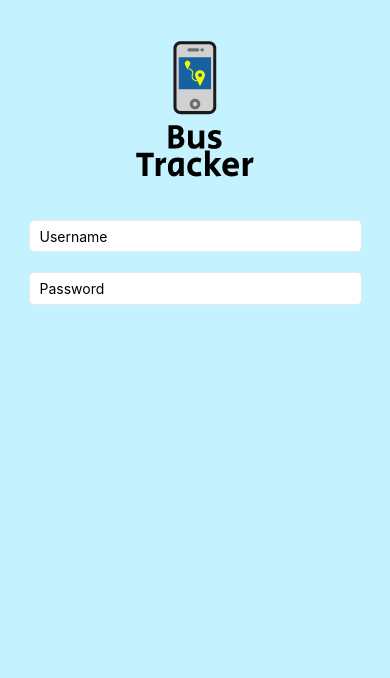
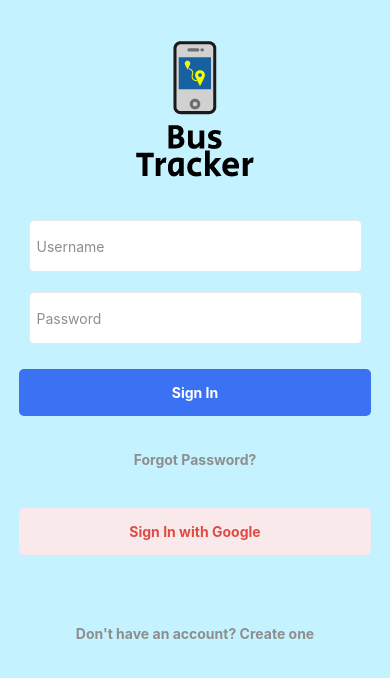
Before and after one commit to imkrish513/Bus_Tracker, a React Native app: screen / in a window 390 px wide. Shown: the top 678 px of the page. Built offline with nearby package versions, Linux system fonts and the light colour scheme.

Commit message:
Signin and out

```diff
--- a/App.js
+++ b/App.js
@@ -2,6 +2,7 @@ import { StatusBar } from 'expo-status-bar'
 import React from 'react';
 import { StyleSheet, Text, View, SafeAreaView } from 'react-native';
 import SignInScreen from './Src/Screens/Sign_In/SignInScreen';
+import SignUpScreen from './Src/Screens/Sign_Up/SignUpScreen';
 
 const App = ()=> {
   return (
--- a/Src/Components/CustomButton/CustomButton.js
+++ b/Src/Components/CustomButton/CustomButton.js
@@ -1,15 +1,61 @@
 import React from 'react'
-import {View, Image, StyleSheet, Text, TextInput} from 'react-native'
+import {View, Image, StyleSheet, Text, TextInput, Pressable} from 'react-native'
 
-const CustomButton = ()=>{
+const CustomButton = ({onPress, text, type = "PRIMARY", bgColor,fgcolor})=>{
     return(
-        <View style = {styles.container}>
-        </View>
+        <Pressable
+        onPress = {onPress}
+        style = {[styles.container, styles[`${type}`],
+        bgColor ? {backgroundColor:bgColor} : {}
+
+        ]}>
+
+        <Text style = {[styles.container, styles[`text_${type}`],
+        fgcolor ? {color:fgcolor}: {}
+        ]}>
+          {text}
+        </Text>
+        </Pressable>
     )
 }
 const styles = StyleSheet.create({
-    container:{
+    PRIMARY:{
+      backgroundColor:"#3B71F3",
+        width:'95%',
+        padding:15,
+        marginTop:15,
+        marginVertical:10,
+        alignItems:"center",
 
+        borderRadius:5,
+    },
+    TERTIARY:{
+        width:'95%',
+        padding:15,
+        marginVertical:10,
+        alignItems:"center",
+
+        borderRadius:5,
+    },
+    SECONDARY:{
+        width:'95%',
+        padding:15,
+        marginVertical:45,
+        alignItems:"center",
+
+        borderRadius:5,
+    },
+    text_TERTIARY:{
+      fontWeight:'bold',
+      color:'#8e8e8e'
+    },
+    text_PRIMARY:{
+      fontWeight:'bold',
+      color:'white'
+    },
+     text_SECONDARY:{
+      fontWeight:'bold',
+      color:'#8e8e8e'
     },
 })
 
--- a/Src/Components/CustomInput/CustomInput.js
+++ b/Src/Components/CustomInput/CustomInput.js
@@ -1,13 +1,15 @@
 import React from 'react'
 import {View, Image, StyleSheet, Text, TextInput} from 'react-native'
 
-const CustomInput = ({value, setValue, placeholder, secureTextEntry})=>{
+const CustomInput = ({value, setValue, placeholder, secureTextEntry, color})=>{
     return(
         <View style = {styles.container}>
-            <TextInput    style = {styles.input}
+            <TextInput
+            style = {styles.input}
             value={value}
             onChangeText = {setValue}
              placeholder= {placeholder}
+             placeholderTextColor = {color}
              secureTextEntry = {secureTextEntry}
           />
         </View>
@@ -17,20 +19,21 @@ const styles = StyleSheet.create({
     container:{
         backgroundColor:'white',
         width: '90%',
-        height:'10%',
         borderColor:"#e8e8e8",
         borderWidth:1,
         borderRadius:5,
-
-        paddingHorizontal:10,
+        placeholderTextColor:'black',
+        paddingHorizontal:7,
         marginVertical:10,
 
     },
     input:{
 
-            height: 40,
+            height: 50,
             width: 250,
             borderRadius: 5,
+            color:'#8e8e8e'
+
     }
 })
 
--- a/Src/Screens/Sign_In/SignInScreen.js
+++ b/Src/Screens/Sign_In/SignInScreen.js
@@ -1,52 +1,100 @@
-import React, {useState} from 'react'
-import { View, Text, Image, StyleSheet, useWindowDimensions } from 'react-native'
-import Logo from '../../../assets/images/Logo.png'
-import CustomInput from '../../Components/CustomInput'
+import React, { useState } from 'react';
+import {
+  View,
+  Text,
+  Image,
+  StyleSheet,
+  ScrollView,
+  useWindowDimensions,
+} from 'react-native';
+import Logo from '../../../assets/images/Logo.png';
+import CustomInput from '../../Components/CustomInput';
+import CustomButton from '../../Components/CustomButton/CustomButton';
 
+const SignInScreen = () => {
+  const [username, setUsername] = useState('');
+  const [password, setPassword] = useState('');
 
-const SignInScreen = () =>{
-    const [username,setUsername] = useState('');
-    const [password,setPassword] = useState('');
+  const { height } = useWindowDimensions();
+  const OnSignInPressed = () => {
+      console.warn("Sign In Pressed")
+  }
 
-    const {height} = useWindowDimensions();
+  const OnForgotPressed = () => {
+      console.warn("Forgot Password Pressed")
+  }
 
-    return(
-        <View style = {styles.root}>
-
+  const OnSignInGooglePressed = () => {
+      console.warn("Sign In with google")
+  }
+  const OnCreateAccountPressed = () => {
+      console.warn("Create an account")
+  }
+  return (
+    <ScrollView showsVerticalScrollIndicator = {false}>
+    <View style={styles.root}>
       <Image
         source={Logo}
-        style = {[styles.logo,{height:height*0.3}]}
-        resizeMode = "contain"
+        style={[styles.logo, { height: height * 0.3 }]}
+        resizeMode="contain"
       />
 
       <CustomInput
         placeholder="Username"
-          value = {username}
-          setValue = {setUsername}
-          secureTextEntry = {false}
+        value={username}
+        setValue={setUsername}
+        secureTextEntry={false}
+        color = '#8e8e8e'
       />
 
       <CustomInput
-          placeholder = "Password"
+        placeholder="Password"
         value={password}
-          setValue = {setPassword}
-          secureTextEntry = {true}
+        setValue={setPassword}
+        secureTextEntry={true}
+        color = '#8e8e8e'
       />
 
+      <CustomButton
+      text = "Sign In"
+      onPress = {OnSignInPressed}
+      type = 'PRIMARY'
+      />
+
+      <CustomButton
+      text = "Forgot Password?"
+      onPress = {OnForgotPressed}
+      type = 'TERTIARY'
+      />
+
+       <CustomButton
+      text = "Sign In with Google"
+      onPress = {OnSignInGooglePressed}
+      bgColor = "#FAE9EA"
+      fgcolor = "#DD4D44"
+      />
+
+       <CustomButton
+      text = "Don't have an account? Create one"
+      onPress = {OnCreateAccountPressed}
+      type = 'SECONDARY'
+      />
+
+
     </View>
-
-    )
-}
+    </ScrollView>
+  );
+};
 const styles = StyleSheet.create({
-    root:{
-    alignItems:'center',
-    padding:10,
+  root: {
+    alignItems: 'center',
+    padding: 10,
   },
-    logo:{
-        width:'70%',
-        maxHeight:200,
-        maxWidth:300,
+  logo: {
+    width: '70%',
+    maxHeight: 200,
+    maxWidth: 300,
   },
 });
 
-export default SignInScreen
+export default SignInScreen;
--- /dev/null
+++ b/Src/Screens/Sign_Up/SignUpScreen.js
@@ -0,0 +1,128 @@
+import React, { useState } from 'react';
+import {
+  View,
+  Text,
+  StyleSheet,
+  ScrollView,
+  useWindowDimensions,
+} from 'react-native';
+import CustomInput from '../../Components/CustomInput';
+import CustomButton from '../../Components/CustomButton/CustomButton';
+
+const SignUpScreen = () => {
+  const [username, setUsername] = useState('');
+  const [email, setEmail] = useState('');
+  const [password, setPassword] = useState('');
+  const [passwordR, setPasswordR] = useState('');
+
+
+  const OnRegisterPressed = () => {
+      console.warn("Sign In Pressed")
+  }
+  const OnSignInGooglePressed = () => {
+      console.warn("Sign In with google")
+  }
+  const OnCreateAccountPressed = () => {
+      console.warn("Create an account")
+  }
+  const Onterms = () => {
+      console.warn("Terms of Conditions")
+  }
+  const Onprivacy = () => {
+      console.warn("Privacy Policy")
+  }
+
+  return (
+    <ScrollView showsVerticalScrollIndicator = {false}>
+    <View style={styles.root}>
+      <Text style  = {styles.title}>
+        Create an account
+      </Text>
+
+      <CustomInput
+        placeholder="Username"
+        value={username}
+        setValue={setUsername}
+        secureTextEntry={false}
+        color = '#8e8e8e'
+      />
+
+       <CustomInput
+        placeholder="Email"
+        value={email}
+        setValue={setEmail}
+        secureTextEntry={false}
+        color = '#8e8e8e'
+      />
+
+      <CustomInput
+        placeholder="Password"
+        value={password}
+        setValue={setPassword}
+        secureTextEntry={true}
+        color = '#8e8e8e'
+      />
+
+      <CustomInput
+        placeholder="Repeat Password"
+        value={passwordR}
+        setValue={setPasswordR}
+        secureTextEntry={true}
+        color = '#8e8e8e'
+      />
+
+      <CustomButton
+      text = "Register"
+      onPress = {OnRegisterPressed}
+      type = 'PRIMARY'
+      />
+
+      <Text style = {styles.law}>
+      By registering, you confirm that you accept our{' '}
+      <Text style = {styles.link} onPress = {Onterms}>Terms of Use</Text> and{' '}
+      <Text style = {styles.link} onPress = {Onprivacy}>Privacy Policy</Text>
+      </Text>
+
+
+       <CustomButton
+      text = "Sign Up with Google"
+      onPress = {OnSignInGooglePressed}
+      bgColor = "#FAE9EA"
+      fgcolor = "#DD4D44"
+      />
+
+       <CustomButton
+      text = "Have an account? Sign in"
+      onPress = {OnCreateAccountPressed}
+      type = 'SECONDARY'
+      />
+
+
+    </View>
+    </ScrollView>
+  );
+};
+const styles = StyleSheet.create({
+  root: {
+    alignItems: 'center',
+    padding: 10,
+    margin:10,
+  },
+  law:{
+    color:'gray',
+    marginVertical:10,
+
+  },
+  link:{
+    color:'#FDB075'
+  },
+  title: {
+    fontSize:24,
+    marginBottom:30,
+    fontWeight:'bold',
+    color:'#051C60',
+    margin:10
+  },
+});
+
+export default SignUpScreen;
--- /dev/null
+++ b/Src/Screens/Sign_Up/index.js
@@ -0,0 +1 @@
+export {default} from './SignUpScreen';
```
Lines whose indentation alone changed are shown as unchanged.
